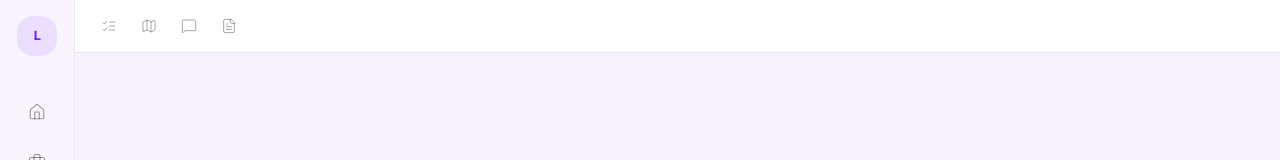
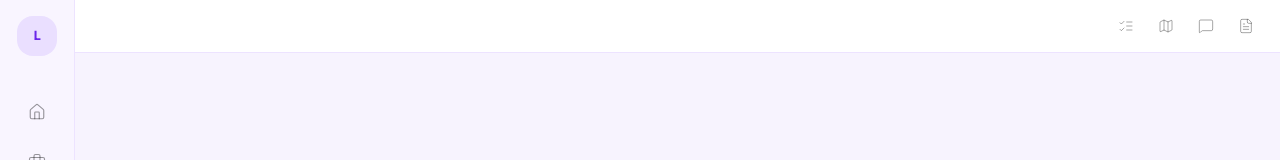
Before and after one commit to PHAB4/Lynks-Backend, a Next.js app in the folder frontend/: page /chat in a window 1280 px wide. Shown: the top 160 px of the page. Built offline with nearby package versions, Linux system fonts and the light colour scheme; a web font is replaced by a local one.

Commit message:
fix: top bar icons right-justified, hidden on dashboard
- Split-screen icons justify-end (right-aligned)
- Icon bar only appears when NOT on /dashboard page
- Dashboard has clean view without the top bar icons

```diff
--- a/frontend/components/AppLayout.tsx
+++ b/frontend/components/AppLayout.tsx
@@ -254,8 +254,9 @@ export default function AppLayout({ children }: { children: React.ReactNode }) {
       {/* Main area: top icon bar + panels + page content */}
       <div className="flex-1 flex flex-col overflow-hidden min-w-0">
 
-        {/* Top icon bar — the 4 split-screen icons */}
-        <div className="hidden md:flex items-center gap-1 px-4 py-2 border-b border-[#EDE3FF] bg-white shrink-0">
+        {/* Top icon bar — 4 split-screen icons (hidden on dashboard) */}
+        {pathname !== '/dashboard' && (
+        <div className="hidden md:flex items-center justify-end gap-1 px-4 py-2 border-b border-[#EDE3FF] bg-white shrink-0">
           {PANEL_ICONS.map((item) => {
             const isActive = openPanels.includes(item.id)
             return (
@@ -275,6 +276,7 @@ export default function AppLayout({ children }: { children: React.ReactNode }) {
             )
           })}
         </div>
+        )}
 
         {/* Panels + page content row */}
         <div className="flex-1 flex overflow-hidden min-h-0">
```
